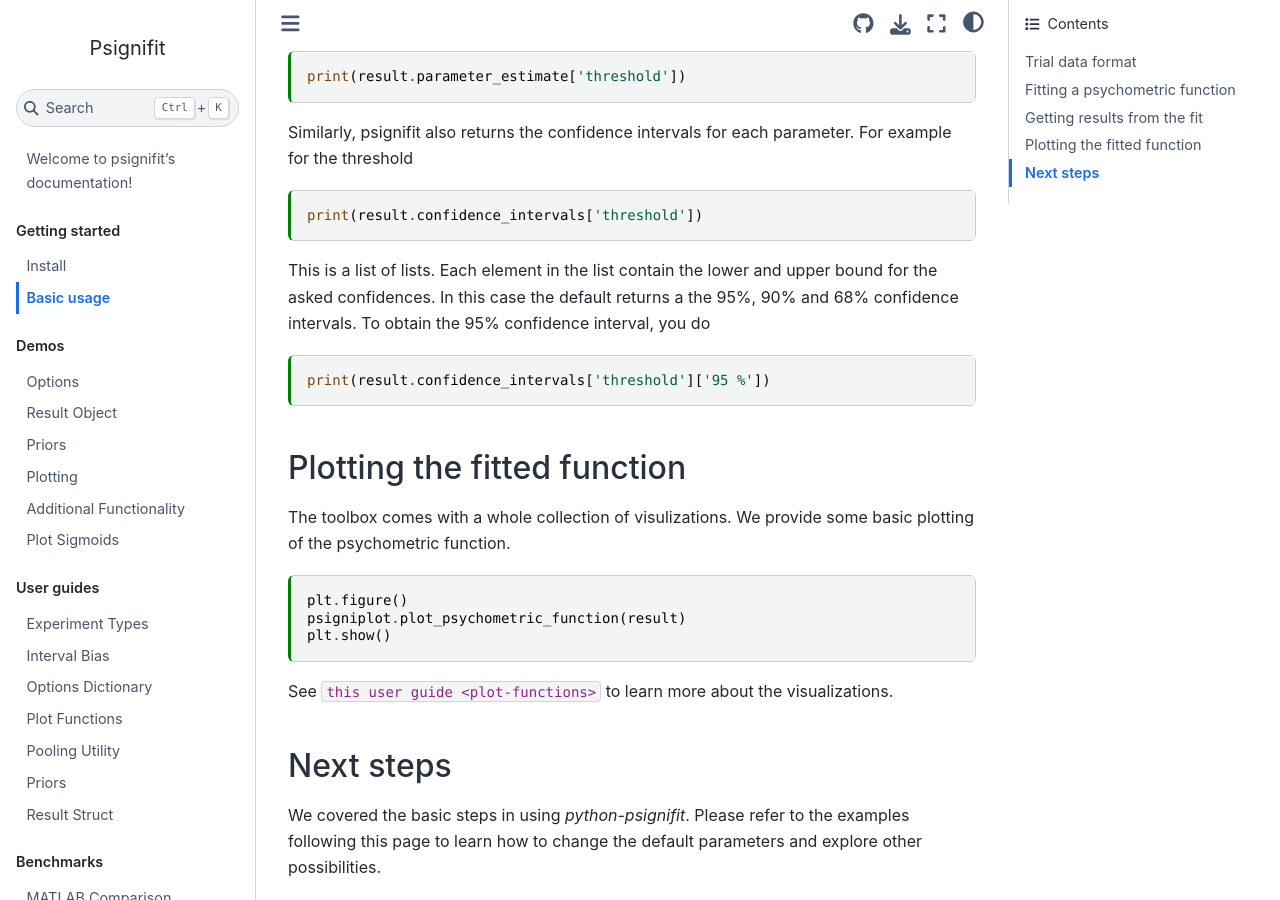
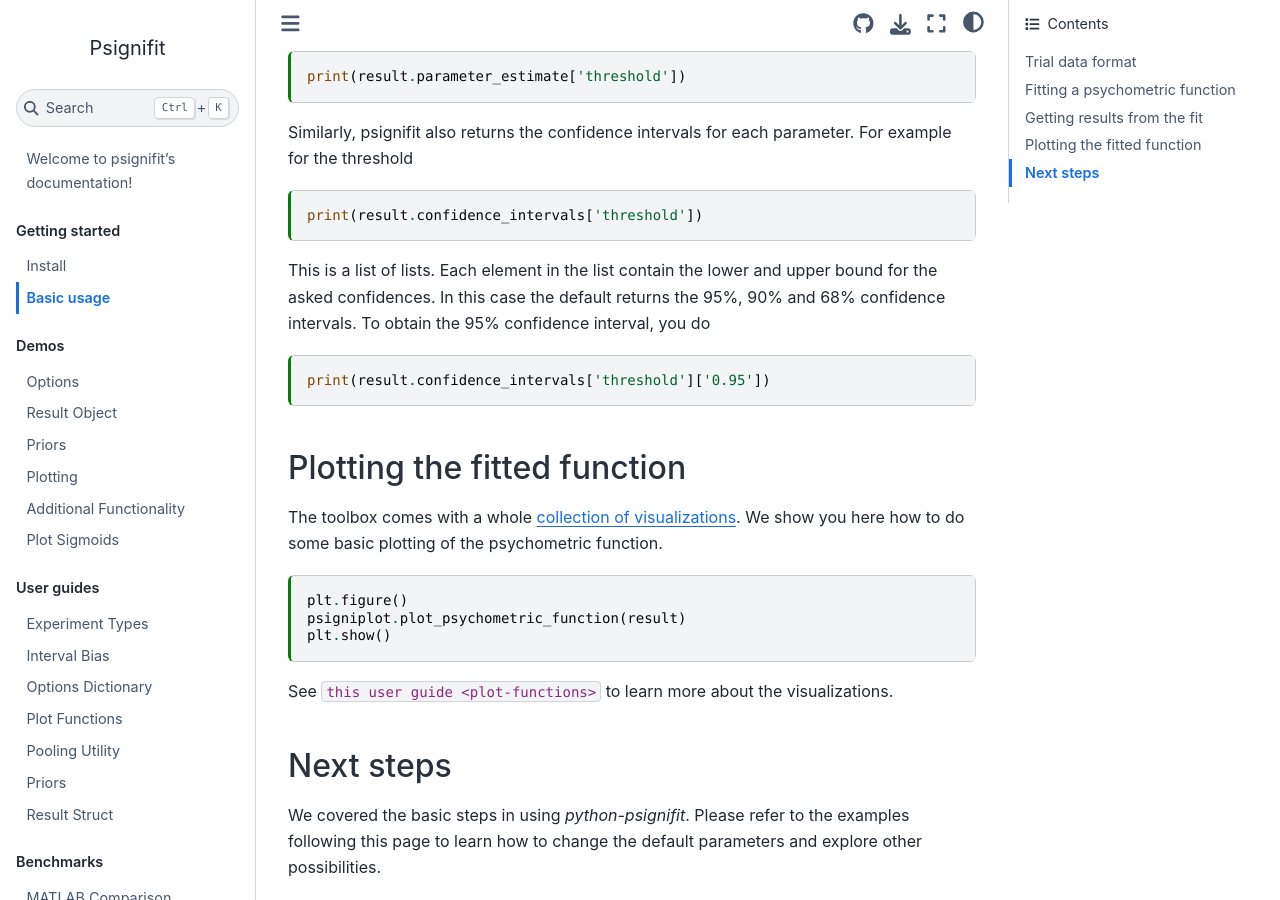
Before and after one commit to wichmann-lab/python-psignifit, a Jupyter Book: the page built from docs/basic-usage.md, in a window 1280 px wide and 900 px high, scrolled down 1966 px. Built offline with Jupyter Book 1.0.4 settings and Sphinx 7.4.7 and the Sphinx Book theme 1.1.4, drawn with Linux system fonts in a browser that asks for light colours; pages that are not in the unit, such as notebooks, are missing from menus.

Commit message:
docs: correct CI and typos

````diff
--- a/docs/basic-usage.md
+++ b/docs/basic-usage.md
@@ -150,7 +150,7 @@ print(result.confidence_intervals['threshold'])
 
 This is a list of lists. Each element in the list contain the lower and
 upper bound for the asked confidences. In this case the default returns
-a the 95%, 90% and 68% confidence intervals.
+the 95%, 90% and 68% confidence intervals.
 To obtain the 95% confidence interval, you do
 
 ```{code-cell} ipython3
@@ -158,14 +158,14 @@ To obtain the 95% confidence interval, you do
 jupyter:
   outputs_hidden: False
 ---
-print(result.confidence_intervals['threshold']['95 %'])
+print(result.confidence_intervals['threshold']['0.95'])
 ```
 
 
 ## Plotting the fitted function
 
-The toolbox comes with a whole collection of visulizations. We provide
-some basic plotting of the psychometric function.
+The toolbox comes with a whole [collection of visualizations](examples/demo_005).
+We show you here how to do some basic plotting of the psychometric function.
 
 
 ```{code-cell} ipython3
````
